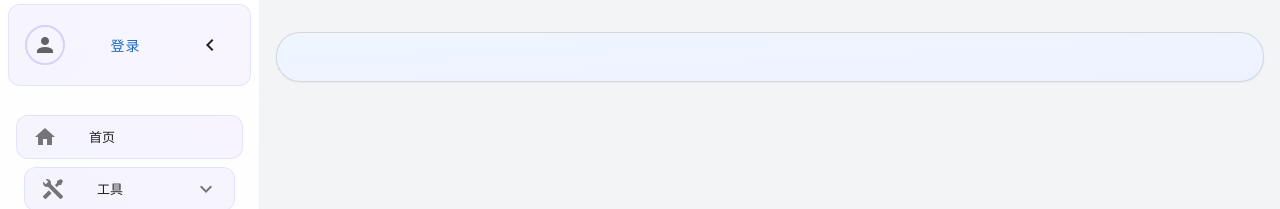
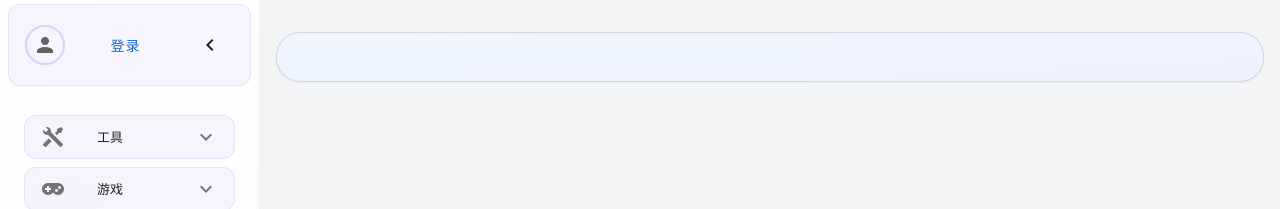
Before and after one commit to bitdan/Hump-Conversion, a Vue app: page /games in a window 1280 px wide. Shown: the top 209 px of the page. Built offline with nearby package versions, Linux system fonts and the light colour scheme; what vue-konva would draw is missing.

Commit message:
docs(cursorrules): 更新代码组织和 API 服务层规范
- 新增服务层 API 模式指南，包括目录结构和核心特性
- 修改路由配置，注释掉 Home 组件的引用

```diff
--- a/src/router/index.ts
+++ b/src/router/index.ts
@@ -31,16 +31,16 @@ export const routes: RouteRecordRaw[] = [
             }
         ]
     },
-    {
-        path: '/home',
-        name: 'Home',
-        component: () => import('@/components/Home.vue'),
-        meta: {
-            title: '首页',
-            icon: 'mdi-home',
-            requiresAuth: false
-        }
-    },
+    // {
+    //     path: '/home',
+    //     name: 'Home',
+    //     component: () => import('@/components/Home.vue'),
+    //     meta: {
+    //         title: '首页',
+    //         icon: 'mdi-home',
+    //         requiresAuth: false
+    //     }
+    // },
     {
         path: '/tools',
         name: 'Tools',
```
Also changed, not shown: 1 other file (tests, documents, lock files or other folders).
